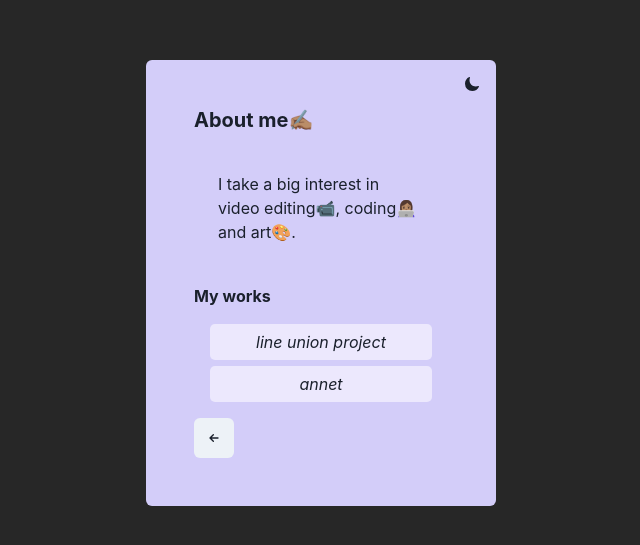
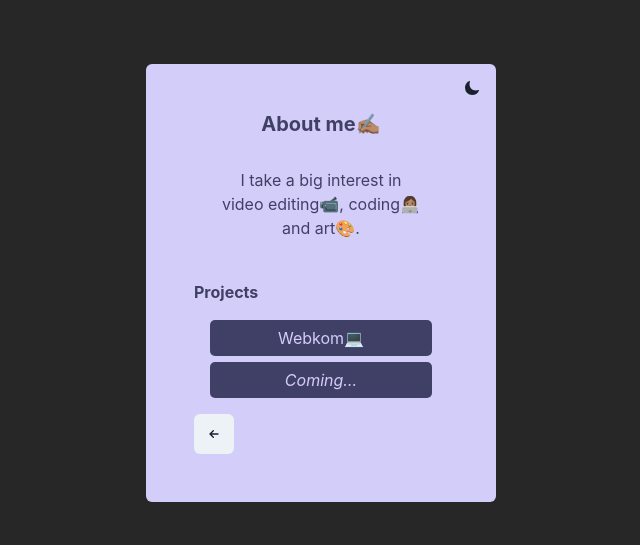
Before and after one commit to tjekol/tj-web, a Next.js app: page /about in a window 1280 px wide. Shown: the part 117-662 px from the top of the page, without its empty margins (319-959 px from the left). Built offline with nearby package versions, Linux system fonts and the light colour scheme.

Commit message:
centered the text and updated color values for text and objects

```diff
--- a/src/pages/about.tsx
+++ b/src/pages/about.tsx
@@ -6,37 +6,40 @@ import { HiOutlineArrowSmLeft } from 'react-icons/hi'
 const AboutPage = () => {
   const { toggleColorMode } = useColorMode();
   const formBackground = useColorModeValue('#D3CDF9', '#6B60B1');
+  const textColor = useColorModeValue('#404067', '#D3CDF9');
   const [ toggle, setToggle ] =  useState(false);
 
   return (
     <Flex height='100vh' alignItems='center' justifyContent='center' background={"#272727"}>
       <Flex direction='column' background={formBackground} p='12' rounded='6' position='relative' minW='300' maxW='350'>
-        <Heading size='md' mb='4'>About me✍🏽</Heading>
+        <Heading size='md' mb='2' textAlign='center' color={textColor}>
+          About me✍🏽
+        </Heading>
 
         <Flex>
-          <Text m='6'>
+          <Text m='6' textAlign='center' color={textColor}>
             I take a big interest in video editing📹, coding👩🏽‍💻 and art🎨.
           </Text>
         </Flex>
 
         <Flex>
-          <Text mt='4'>
-            <b>My works</b>
+          <Text mt='4' textAlign='center' color={textColor}>
+            <b>Projects</b>
           </Text>
         </Flex>
 
         <SimpleGrid columns={1} spacingX='20px' spacingY='6px' m={4}>
           <LinkBox transition=".1s ease-out" _hover={{ transform: 'scale(1.1)' }}>
             <LinkOverlay href="/webkom">
-              <Box rounded={5} bg='#Ece8fd'>
-                <Text align='center' fontStyle='italic' p='6px'>line union project</Text>
+              <Box rounded={5} bg={textColor}>
+                <Text align='center' p='6px' color={formBackground}>Webkom💻</Text>
               </Box>
             </LinkOverlay>
           </LinkBox>
           <LinkBox transition=".1s ease-out" _hover={{ transform: 'scale(1.1)' }}>
             <LinkOverlay href="">
-              <Box rounded={5} bg='#Ece8fd'>
-                <Text align='center' fontStyle='italic' p='6px'>annet</Text>
+              <Box rounded={5} bg={textColor}>
+                <Text align='center' fontStyle='italic' p='6px' color={formBackground}>Coming…</Text>
               </Box>
             </LinkOverlay>
           </LinkBox>
```
Also changed, not shown: src/pages/index.tsx (+6 -5 lines), src/pages/webkom.tsx (+6 -5 lines).
